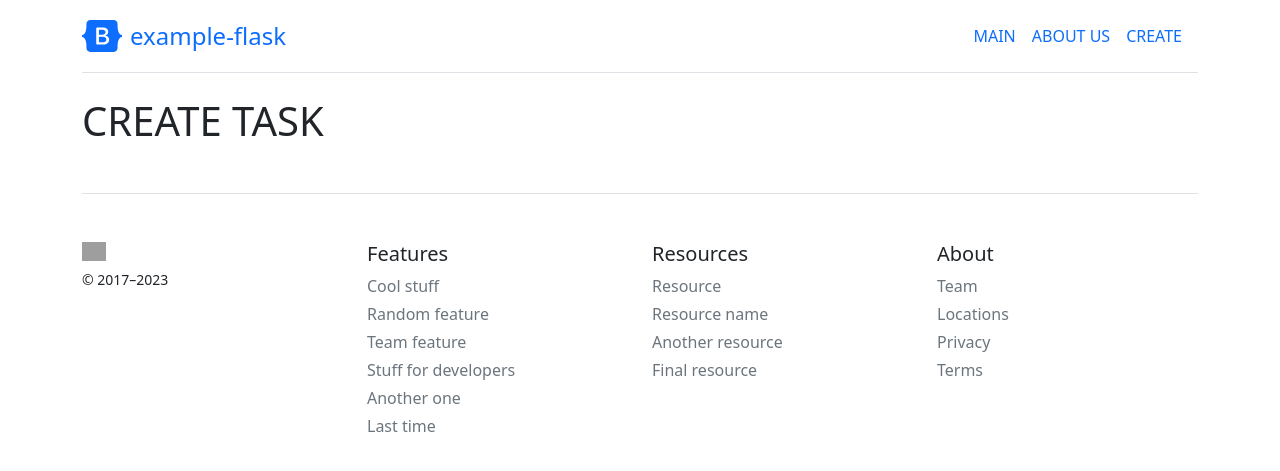
After one commit to Petrovskaya-Svetlana/flaskProject, a Flask app: page /create in a window 1280 px wide. The commit adds this page. Shown: the top 471 px of the page. Run offline with Flask 3, Linux system fonts and the light colour scheme; grey boxes are pictures that could not be loaded.

Commit message:
finished 141

```diff
--- a/app.py
+++ b/app.py
@@ -1,16 +1,17 @@
-from flask import Flask, render_template
+from flask import Flask, render_template, request, redirect
 from flask_sqlalchemy import SQLAlchemy
 from datetime import datetime
 
 app = Flask(__name__)
 app.config['SQLALCHEMY_DATABASE_URI'] = 'sqlite:///blog.db'
+app.config['SQLALCHEMY_TRACK_MODIFICATIONS'] = False
 db = SQLAlchemy(app)
 
 
 class Article(db.Model):
-    id = db.Colunm(db.Integer, primary_key=True)
-    title = db.Column(db.Sring(100), nullable=False)
-    intro = db.Column(db.Sring(300), nullable=False)
+    id = db.Column(db.Integer, primary_key=True)
+    title = db.Column(db.String(100), nullable=False)
+    intro = db.Column(db.String(300), nullable=False)
     text = db.Column(db.Text, nullable=False)
     date = db.Column(db.DateTime, default=datetime.utcnow)
 
@@ -29,9 +30,9 @@ def about():  # put application's code here
     return render_template('about.html')
 
 
-@app.route('/user/<string:name>/<int:id>')
-def user(name, id):  # put application's code here
-    return 'Hello, from user page ' + name + '-' + str(id)
+@app.route('/create')
+def create():  # put application's code here
+    return render_template('create.html')
 
 
 if __name__ == '__main__':
--- a/static/css/style.css
+++ /dev/null
@@ -1,3 +0,0 @@
-body{
-    background: bisque;
-}
--- a/templates/base.html
+++ b/templates/base.html
@@ -15,7 +15,7 @@
         <nav class="d-inline-flex mt-2 mt-md-0 ms-md-auto">
             <a class="me-3 py-2 link-body-emphasis text-decoration-none" href="/">MAIN</a>
             <a class="me-3 py-2 link-body-emphasis text-decoration-none" href="/about">ABOUT US</a>
-{#            <a class="me-3 py-2 link-body-emphasis text-decoration-none" href="#">Support</a>#}
+            <a class="me-3 py-2 link-body-emphasis text-decoration-none" href="/create">CREATE</a>
 {#            <a class="py-2 link-body-emphasis text-decoration-none" href="#">Pricing</a>#}
         </nav>
     </div>
--- /dev/null
+++ b/templates/create.html
@@ -0,0 +1,13 @@
+{% extends 'base.html' %}
+
+{% block title %}
+    CREATE PAGE
+{% endblock %}
+
+
+{% block content %}
+    <h1>CREATE TASK</h1>
+    <form method="post">
+
+    </form>
+{% endblock %}
```
